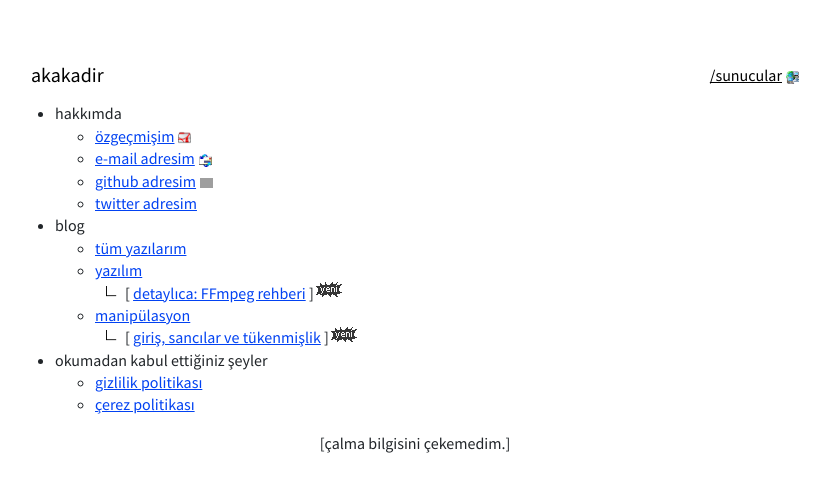
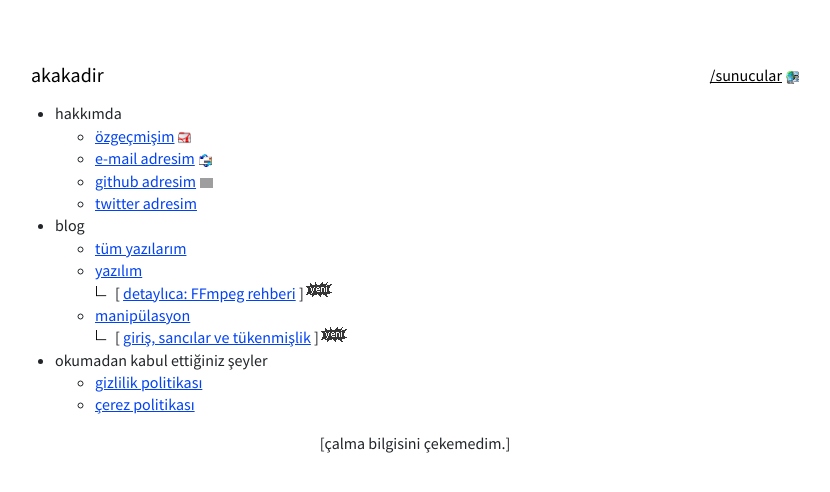
Before and after one commit to akakadir/akakadir.github.io, a Jekyll site: the page built from index.md, in a window 1280 px wide. Shown: the top 492 px of the page, without its empty margins (225-1055 px from the left). Built offline with Jekyll 4.4.1, drawn with Linux system fonts in a browser that asks for light colours; grey boxes are pictures that could not be loaded.

Commit message:
Update menu_item.html

```diff
--- a/_includes/menu_item.html
+++ b/_includes/menu_item.html
@@ -18,7 +18,7 @@
 
         {%- if latest_post -%}
         <ul class="arwbllt">
-          <li style="margin-left:-30px">
+          <li style="margin-left:-40px">
             [ <a href="{{ latest_post.url }}">{{ latest_post.title }}</a> ]<sup><img src="/assets/img/gif/yeni.gif"></sup>
           </li>
         </ul>
```
